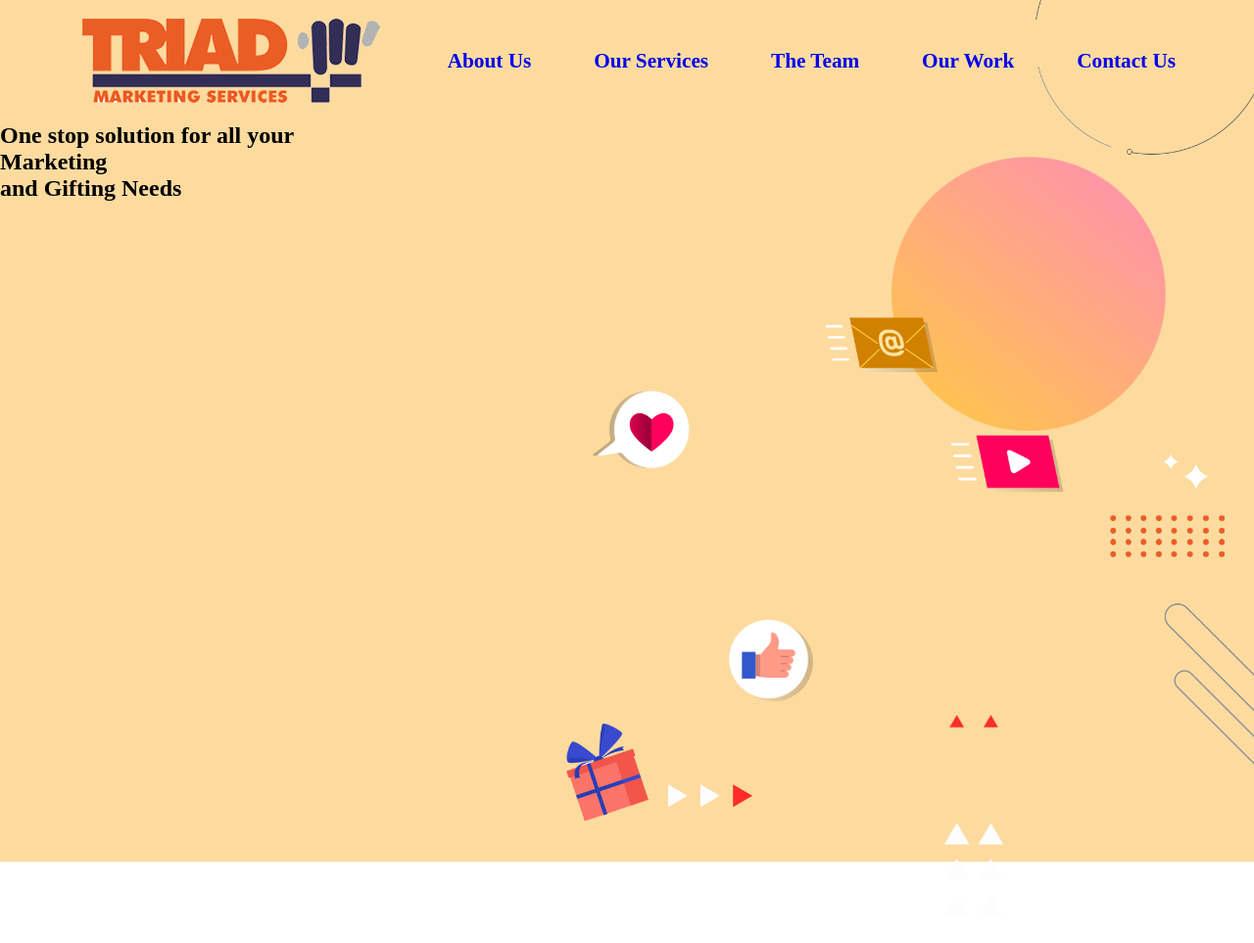
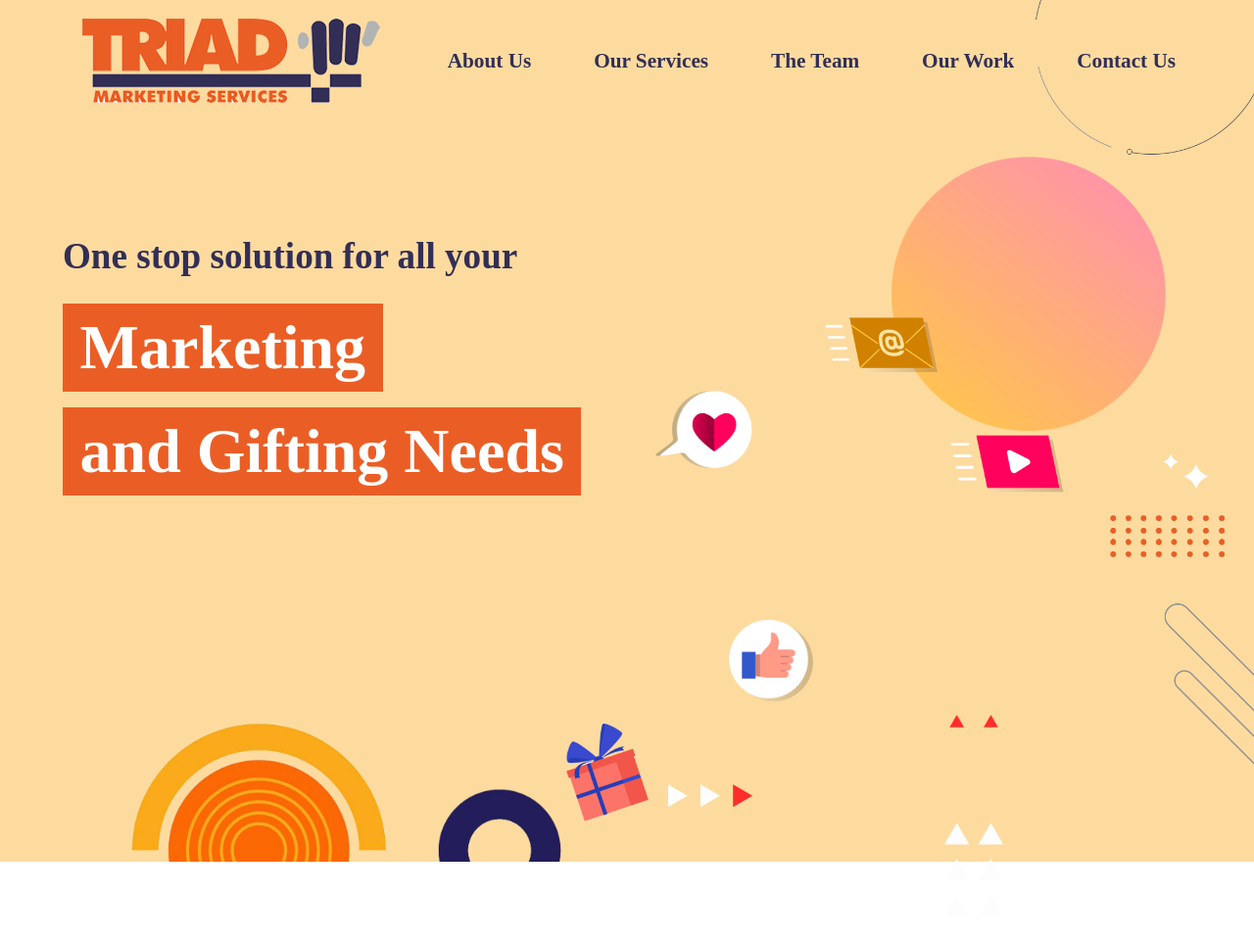
Before and after one commit to theprinceraj/Landing-Page-Template, a plain HTML site: page index.html in a window 1280 px wide. Shown: the whole page at 98% size. Drawn offline with Linux system fonts and the light colour scheme.

Commit message:
Added a new section to the website with a circle at the bottom left and text in the middle

```diff
--- a/index.html
+++ b/index.html
@@ -34,6 +34,7 @@
             <img src="images/like.png" alt="Like" id="like">
             <img src="images/arrow_bottom.png" alt="Arrow Bottom" id="arrow-bottom">
             <img src="images/gift.png" alt="Gift" id="gift">
+            <img src="images/circle.png" alt="Circle" id="circle">
         </div>
 
         <div id="text-page-1">
@@ -44,6 +45,12 @@
 
     </section>
     <!-- Section 1 Ends -->
+
+    <!-- Section 2 Begins -->
+    <section class="page" id="page-2">
+
+    </section>
+    <!-- Section 2 Ends -->
 </body>
 
 </html>
--- a/style.css
+++ b/style.css
@@ -24,17 +24,52 @@ nav {
 }
 
 nav a {
+    color: #322E56;
     text-decoration: none;
+    transition: all ease 0.5s;
+}
+
+nav a:hover {
+    color: rgb(211, 62, 8);
 }
 
 .page {
     width: 100%;
     height: 110vh;
-    overflow: hidden;
+    overflow-x: hidden;
 }
 
 #page-1 {
     background-color: #FDDB9F;
+}
+
+#text-page-1 {
+    position: absolute;
+    left: 5%;
+    top: 30%;
+    display: flex;
+    flex-direction: column;
+    align-items: flex-start;
+    justify-content: center;
+    z-index: 200;
+}
+
+#text-page-1>h2:nth-child(1) {
+    font-size: 2.9vw;
+    color: #322E56;
+    margin-bottom: 1.2rem;
+}
+
+#text-page-1>h2:nth-child(2),
+#text-page-1>h2:nth-child(3) {
+    font-size: 5vw;
+    background-color: #EA5E26;
+    color: white;
+    padding: 0.5rem;
+    padding-left: 1.1rem;
+    padding-right: 1.1rem;
+    margin: 0.5rem;
+    margin-left: 0;
 }
 
 #circle_top {
@@ -79,10 +114,11 @@ nav a {
 
 #heart {
     position: absolute;
-    right: 45%;
+    right: 40%;
     bottom: 40%;
     z-index: 200;
     width: 100px;
+    transition: all ease 0.2s;
 }
 
 #like {
@@ -91,6 +127,12 @@ nav a {
     bottom: 10%;
     z-index: 200;
     width: 90px;
+    transition: all ease 0.2s;
+}
+
+#heart:hover,
+#like:hover {
+    scale: 1.2;
 }
 
 #arrow-bottom {
@@ -108,3 +150,11 @@ nav a {
     z-index: 200;
     width: 190px;
 }
+
+#circle {
+    position: absolute;
+    bottom: -10%;
+    left: 10%;
+    z-index: 200;
+    width: 450px;
+}
```
Also changed, not shown: images/circle.png (added).
